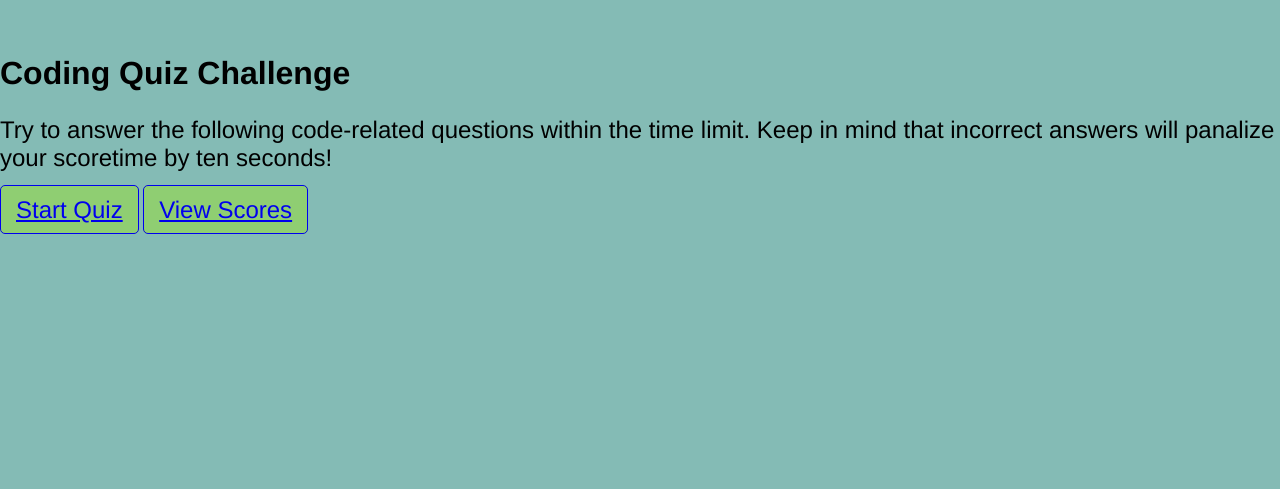
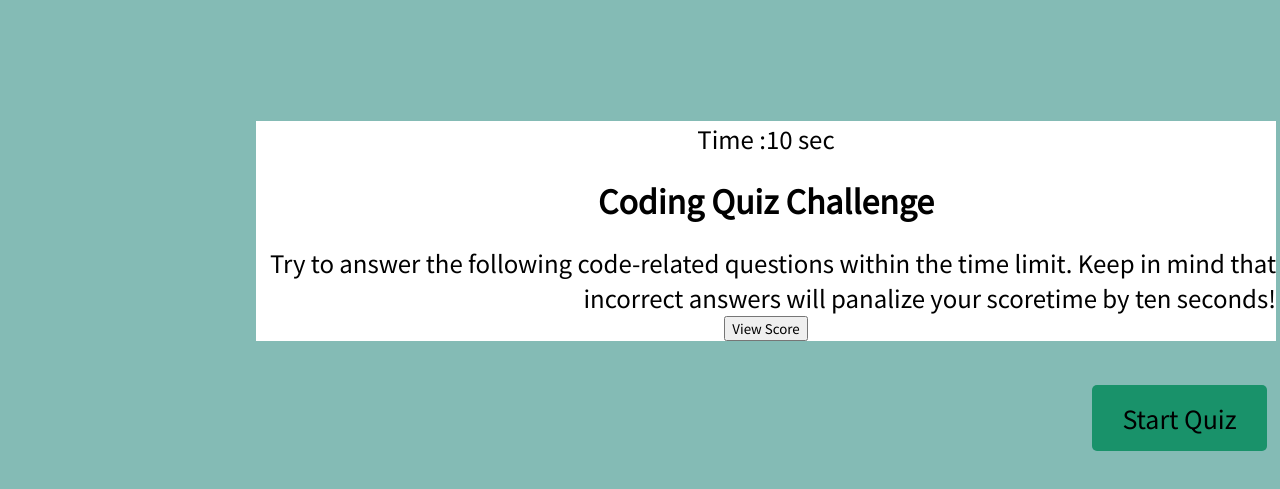
Before and after one commit to carinvid/Javascript-Quiz, a plain HTML site: page index.html in a window 1280 px wide. Shown: the part 119-608 px from the top of the page. Drawn offline with Linux system fonts and the light colour scheme.

Commit message:
addidng css

```diff
--- a/Assets/javascript.js
+++ b/Assets/javascript.js
@@ -1,3 +1,24 @@
+/*for the timer*/
+document.addEventListener('DOMContentLoaded', () => {
+  const timeLfetDisplay = document.querySelector('#time-left')
+  const startBtn = document.querySelector('start-btn')
+  let timeLeft = 10
+
+  function countDown() {
+    setInterval(function(){
+      if(timeLeft <= 0 ) {
+        clearInterval(timeLeft = 0)
+      }
+      timeLeftDisplay.innerHTML = timeLeft
+      timeLeft -=1
+          }, 1000)
+  }
+startButon.addEventListener('click', countDown);
+
+})
+
+
+
 const startButton = document.getElementById("start-btn");
 const quizContainerElement = document.getElementById("quiz-container")
 const questionElement = document.getElementById('question')
--- a/Assets/style.css
+++ b/Assets/style.css
@@ -2,7 +2,7 @@
 *::before,
 ::after {
   box-sizing: border-box;
-  font-family: "Franklin Gothic Medium", "Arial Narrow", Arial, sans-serif;
+  font-family: "Noto Sans JP", sans-serif;
 }
 
 :root {
@@ -10,6 +10,13 @@
   --clr-dark: rgb(25, 146, 106);
   --clr-tune: white;
   --clr-contrast: rgb(143, 206, 114);
+}
+
+p {
+  display: inline-flex;
+  text-align: right;
+  justify-content: right;
+  margin: 0;
 }
 
 body {
@@ -24,9 +31,27 @@ body {
   background-color: var(--clr-light);
 }
 
+.start-btn button {
+  position: absolute;
+  top: 120%;
+  left: 82%;
+  background-color: var(--clr-dark);
+  font-size: 25px;
+  font-weight: 500;
+  padding: 15px 30px;
+  outline: none;
+  border: none;
+  border-radius: 5px;
+  cursor: pointer;
+}
+
 .main-container {
-  justify-content: center;
-  display: center;
+  position: absolute;
+  top: 30%;
+  left: 20%;
+  width: 1020px;
+  background-color: var(--clr-tune);
+  text-align: center;
 }
 
 .container {
--- a/index.html
+++ b/index.html
@@ -8,16 +8,22 @@
     <link href="./Assets/style.css" rel="stylesheet">
     <script defer src="./Assets/javascript.js"></script>
     <title>Javascript - Quiz with timer</title>
+    <link rel="preconnect" href="https://fonts.gstatic.com">
+    <link href="https://fonts.googleapis.com/css2?family=Noto+Sans+JP&display=swap" rel="stylesheet">
 </head>
 
 <body>
+
     <header class="main-container">
+        <p>Time : <span id="time-left">10 sec</span></p>
         <h1>Coding Quiz Challenge</h1>
         <p>Try to answer the following code-related questions within the time limit. Keep in mind that incorrect
             answers
             will panalize your scoretime by ten seconds!</p>
-        <a href="quiz.html" class="btn">Start Quiz</a>
-        <a href="scores.html" class="btn">View Scores</a>
+
+        <div class="start-btn"><button>Start Quiz</button></div>
+        <div class="score"><button>View Score</button></div>
+
 
 
     </header>
```
Also changed, not shown: quiz.html (+1 -0 lines).
